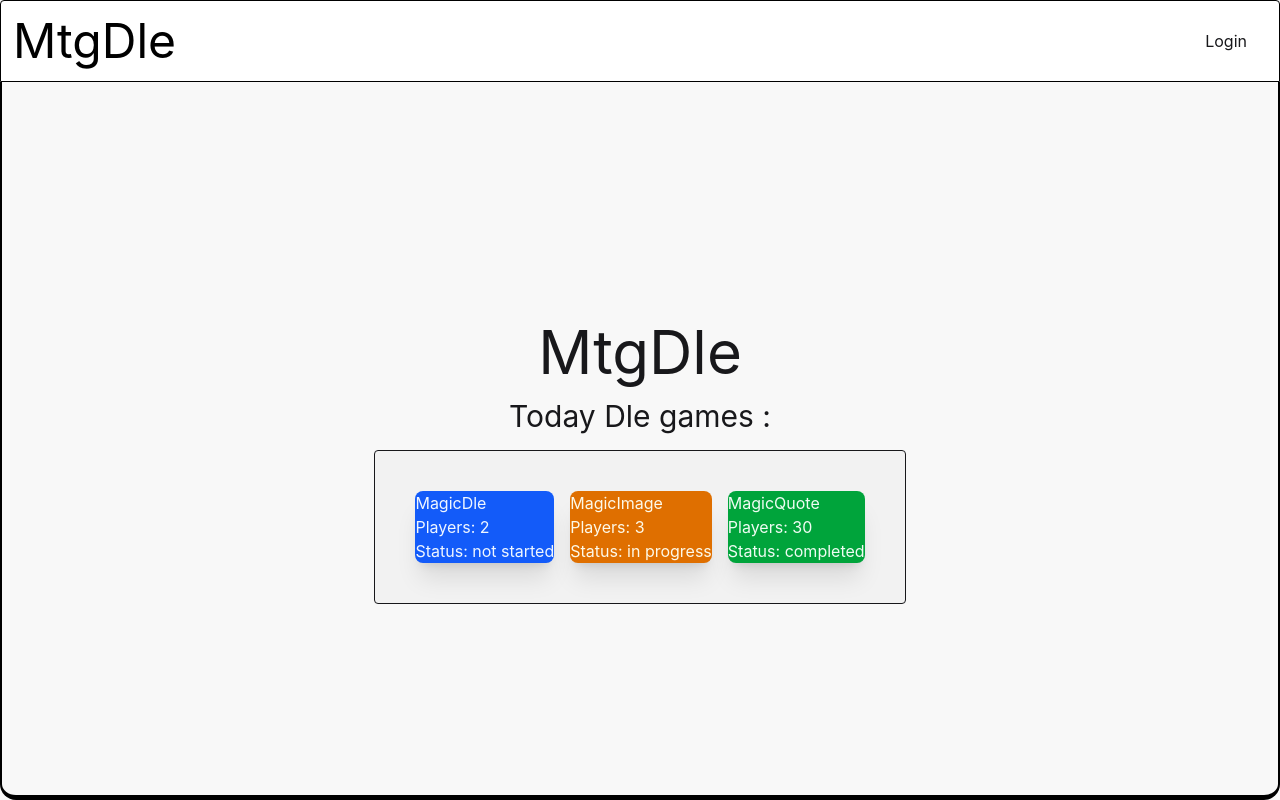
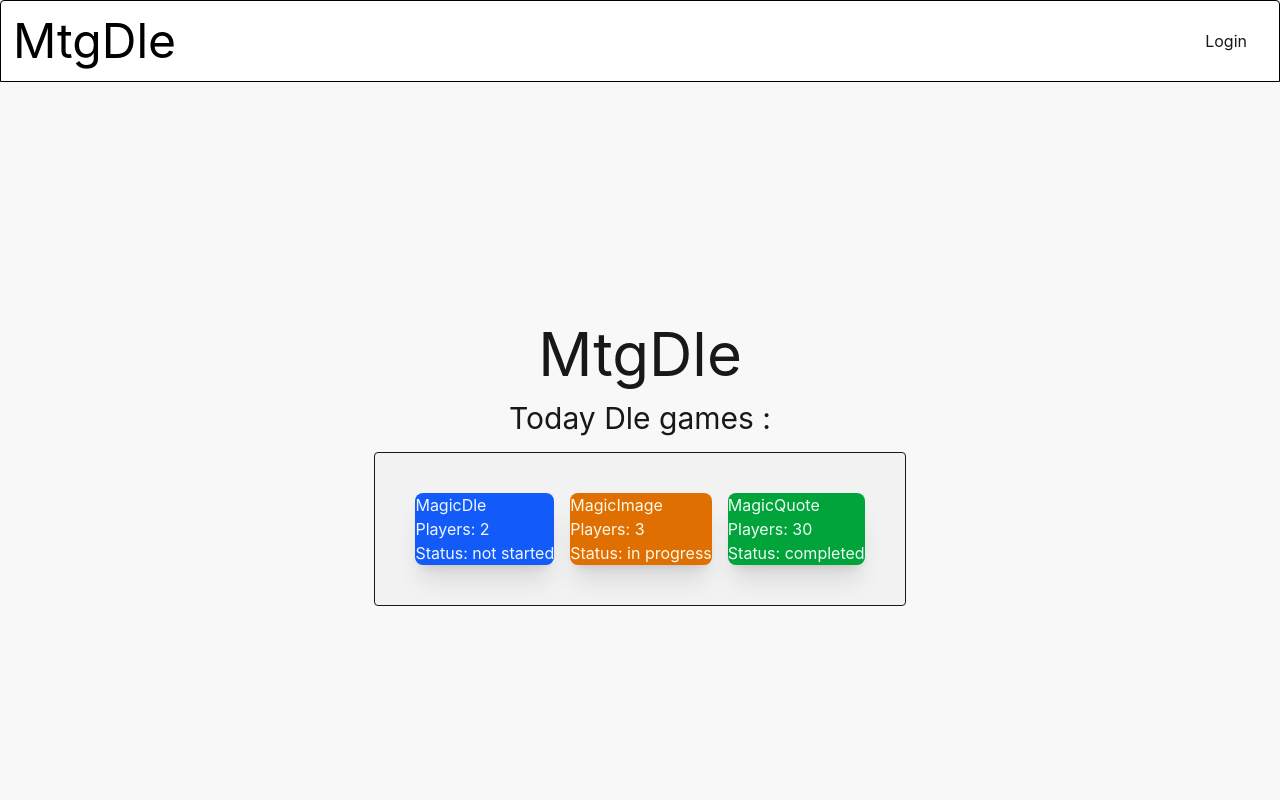
Before and after one commit to Primoux/ft_transcendence, a React (Vite) app in the folder frontend/: page / in a window 1280 px wide. Built offline with nearby package versions, Linux system fonts and the light colour scheme; no server answers.

Commit message:
feat(auth): refactor authentication pages and update routing

```diff
--- a/frontend/src/App.tsx
+++ b/frontend/src/App.tsx
@@ -1,6 +1,5 @@
-import LoginForm from './components/auth/LoginForm'
-import './styles/theme.css'
-import RegisterForm from './components/auth/RegisterForm'
+import LoginPage from './pages/LoginPage'
+import RegisterPage from './pages/RegisterPage'
 import { useState, useEffect } from "react"
 import type { User } from './types/user'
 import { Routes, Route, useNavigate, Navigate } from 'react-router';
@@ -50,15 +49,14 @@ function App() {
 		registerElement = <Navigate to="/" replace />
 		profileElement = <ProfilePage />
 	} else {
-		loginElement = <LoginForm onLogin={connectUser} />
-		registerElement = <RegisterForm onLogin={connectUser} />
+		loginElement = <LoginPage onLogin={connectUser} />
+		registerElement = <RegisterPage onLogin={connectUser} />
 		profileElement = <Navigate to="/login" replace />
 	}
 	return (
-		<>
-		<div className="App h-dvh w-dvw flex flex-col">
+		<div className="min-h-dvh flex flex-col">
 			<NavBar user={currentUser} logout={disconnectUser} />
-			<div className="flex flex-col mainContent bg-blue flex-1 border-x-2 border-b-5 rounded-b-2xl border-black justify-center items-center">
+			<main className="flex-1 flex flex-col items-center justify-center">
 				<Routes>
 					<Route path="/login" element={loginElement} />
 					<Route path="/register" element={registerElement} />
@@ -66,9 +64,8 @@ function App() {
 					<Route path="/" element={<HomePage />} />
 					<Route path="*" element={<Navigate to="/" replace />} />
 				</Routes>
-			</div>
+			</main>
 		</div>
-		</>
 	)
 }
 
```
Also changed, not shown: frontend/src/pages/LoginPage.tsx (renamed from frontend/src/components/auth/LoginForm.tsx, +9 -9 lines), frontend/src/pages/RegisterPage.tsx (renamed from frontend/src/components/auth/RegisterForm.tsx, +8 -8 lines).
